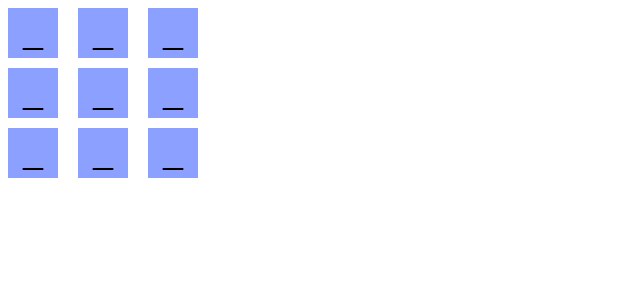
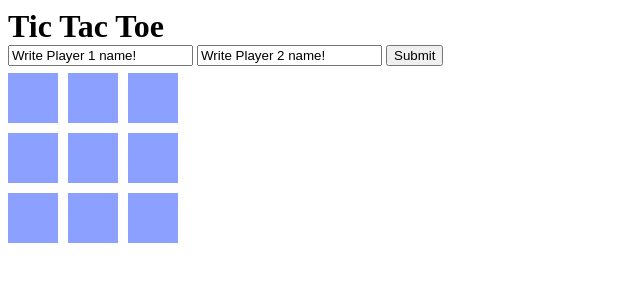
Before and after one commit to pmocal/tictactoe-js, a plain HTML site: page tictactoe.html in a window 1280 px wide. Shown: the whole page, without its empty margins (0-640 px from the left). Drawn offline with Linux system fonts and the light colour scheme.

Commit message:
functionality complete

```diff
--- a/style.css
+++ b/style.css
@@ -1,6 +1,11 @@
+h1 {
+	margin: 0;
+}
+
 #container {
   display: grid;
-  grid: repeat(3, 60px) / auto-flow 70px;
+  grid: repeat(3, 60px) / auto-flow 60px;
+  margin-top: 7px;
 }
 
 #container > div {
@@ -10,3 +15,7 @@
   font-size: 40px;
   text-align: center;
 }
+
+p {
+	margin: 0;
+}
--- a/tictactoe.html
+++ b/tictactoe.html
@@ -3,10 +3,19 @@
 <html>
 
 	<head>
+
 		<link rel="stylesheet" type="text/css" href="style.css">
+
 	</head>
 
 	<body>
+
+		<h1>Tic Tac Toe</h1>
+
+		<input id="player1" value="Write Player 1 name!">
+		<input id="player2" value="Write Player 2 name!">
+		<button id="submit">Submit</button>
+
 		<div id="container">
 			<div class="space" id="a0"></div>
 			<div class="space" id="a1"></div>
@@ -19,6 +28,7 @@
 			<div class="space" id="a8"></div>
 		</div>
 		<p id="messageboard"></p>
+
 	</body>
 
 	<script src="tictactoe.js">
--- a/tictactoe.js
+++ b/tictactoe.js
@@ -70,16 +70,12 @@ const displayController = (() => {
 
 	}
 
-	const startGame = () => {
+	const startGame = (player1Name, player2Name) => {
 
 		var board = Board();
 		startBoardArray = ['_', '_', '_', '_', '_', '_', '_', '_', '_'];
 		board.setBoard(startBoardArray);
-		board.makeMoves(startBoardArray, "P1", "P2");
-
-	}
-
-	const continueGame = () => {
+		board.makeMoves(startBoardArray, player1Name, player2Name);
 
 	}
 
@@ -87,4 +83,6 @@ const displayController = (() => {
 
 })();
 
-displayController.startGame();
+document.getElementById("submit").onclick = function () {
+	displayController.startGame(document.getElementById("player1").value, document.getElementById("player2").value);
+}
```
